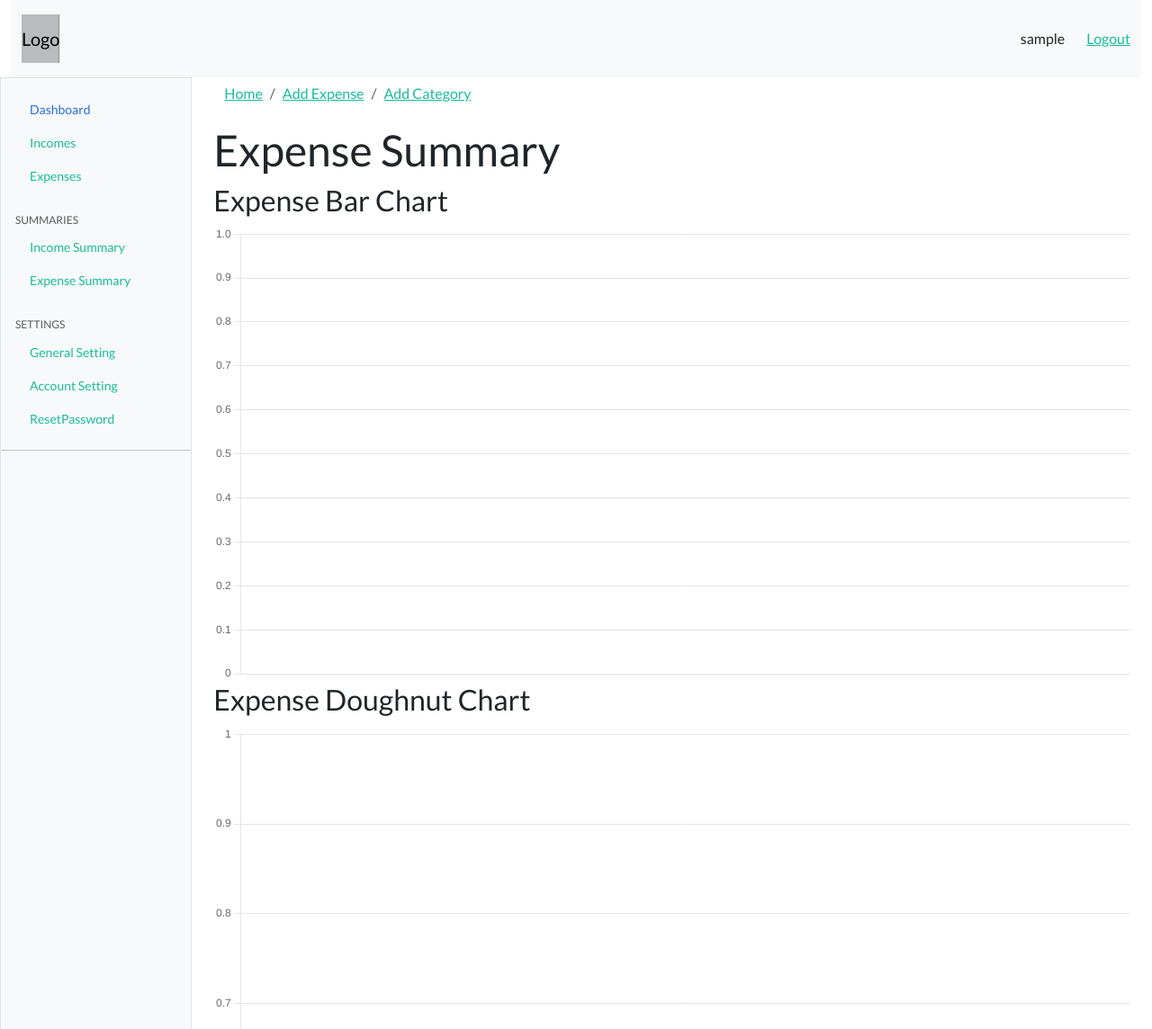
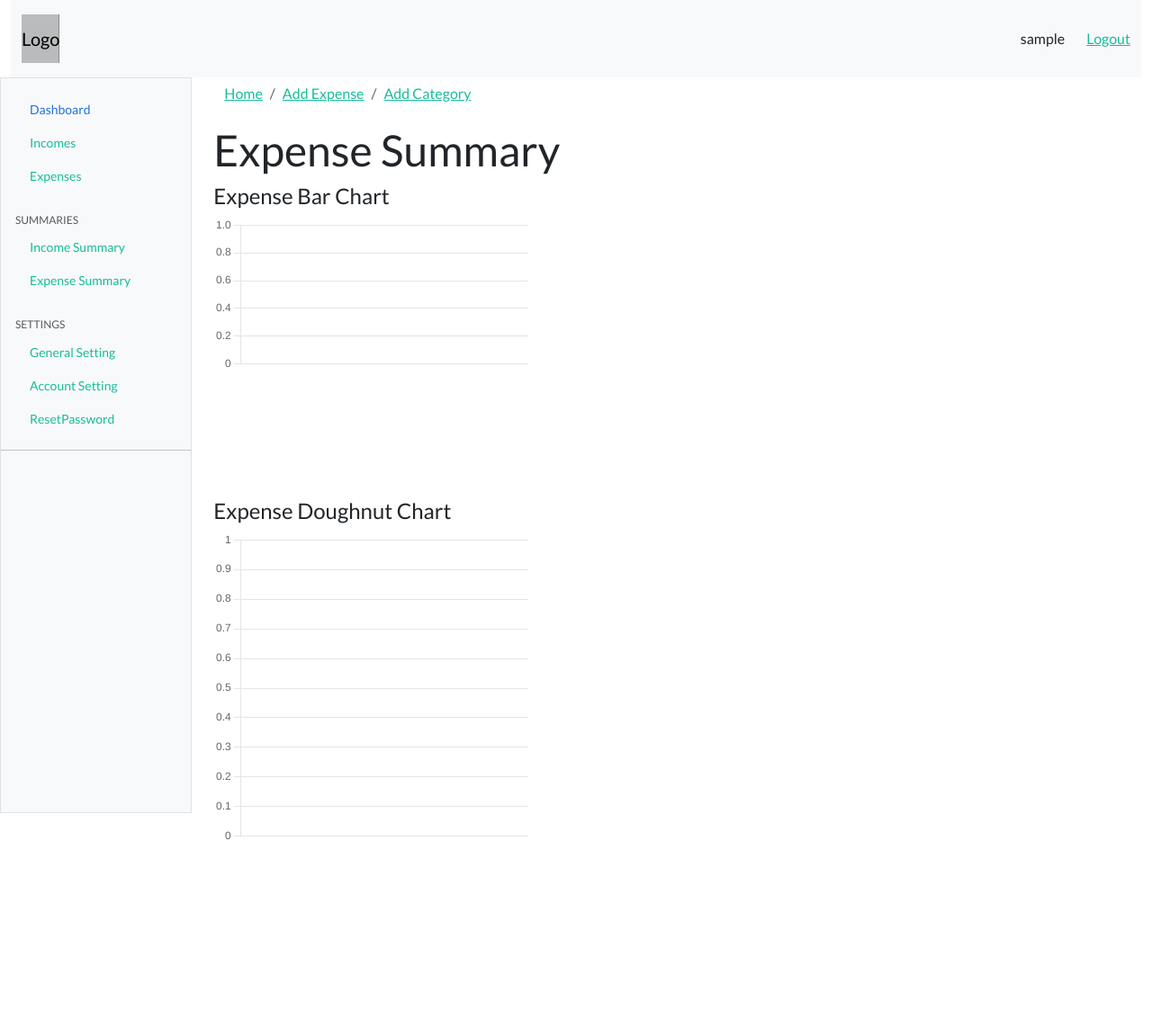
Before and after one commit to kshitizadhikari/PythonProjects, a Django app: template FinanceTracker/finance_tracker/templates/expenses/expense_summary.html in a window 1280 px wide. Shown: the top 1144 px of the page at 90% size. After the commit the page ends 934 px from the top, so only its background shows below. Run offline with Django 5.2, Linux system fonts and the light colour scheme; the template is opened without the code that fills it, so the values that code supplies are empty; the visitor is signed in with stand-in values (Sample User, id 1); some libraries are stand-ins or nearby versions.

Commit message:
add chart.css

```diff
--- a/FinanceTracker/finance_tracker/finance_tracker/static/css/chart.css
+++ b/FinanceTracker/finance_tracker/finance_tracker/static/css/chart.css
@@ -0,0 +1,4 @@
+.chart {
+    height: 350px;
+    width: 350px;
+}
--- a/FinanceTracker/finance_tracker/templates/expenses/expense_summary.html
+++ b/FinanceTracker/finance_tracker/templates/expenses/expense_summary.html
@@ -1,17 +1,17 @@
 {% extends "expenses/base_expense.html" %} {% block expense_content %}
 {% load static %}
-
+<link rel="stylesheet" href="{% static 'css/chart.css' %}" />
 <h1>Expense Summary</h1>
 
-<div>
-    <h3 id="bar-chart-heading" class="bar-chart-heading">Expense Bar Chart</h3>
+<div class="chart">
+    <h4 id="bar-chart-heading" class="bar-chart-heading">Expense Bar Chart</h4>
     <canvas id="barChart"></canvas>
 </div>
 
-<div>
-    <h3 id="doughnut-chart-heading" class="doughnut-chart-heading">
+<div class="chart">
+    <h4 id="doughnut-chart-heading" class="doughnut-chart-heading">
         Expense Doughnut Chart
-    </h3>
+    </h4>
     <canvas id="doughnut" height="100" width="100"></canvas>
 </div>
 
```
